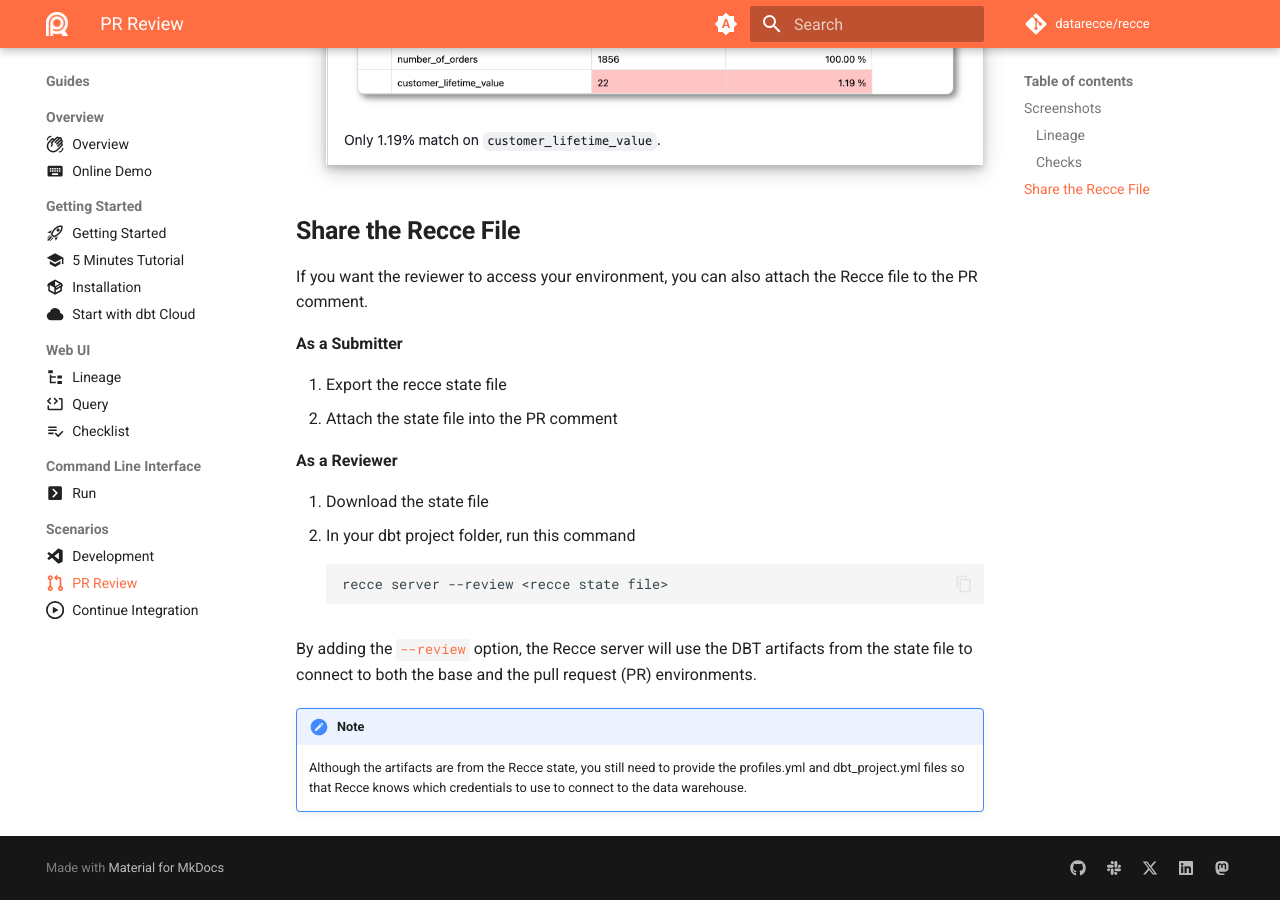
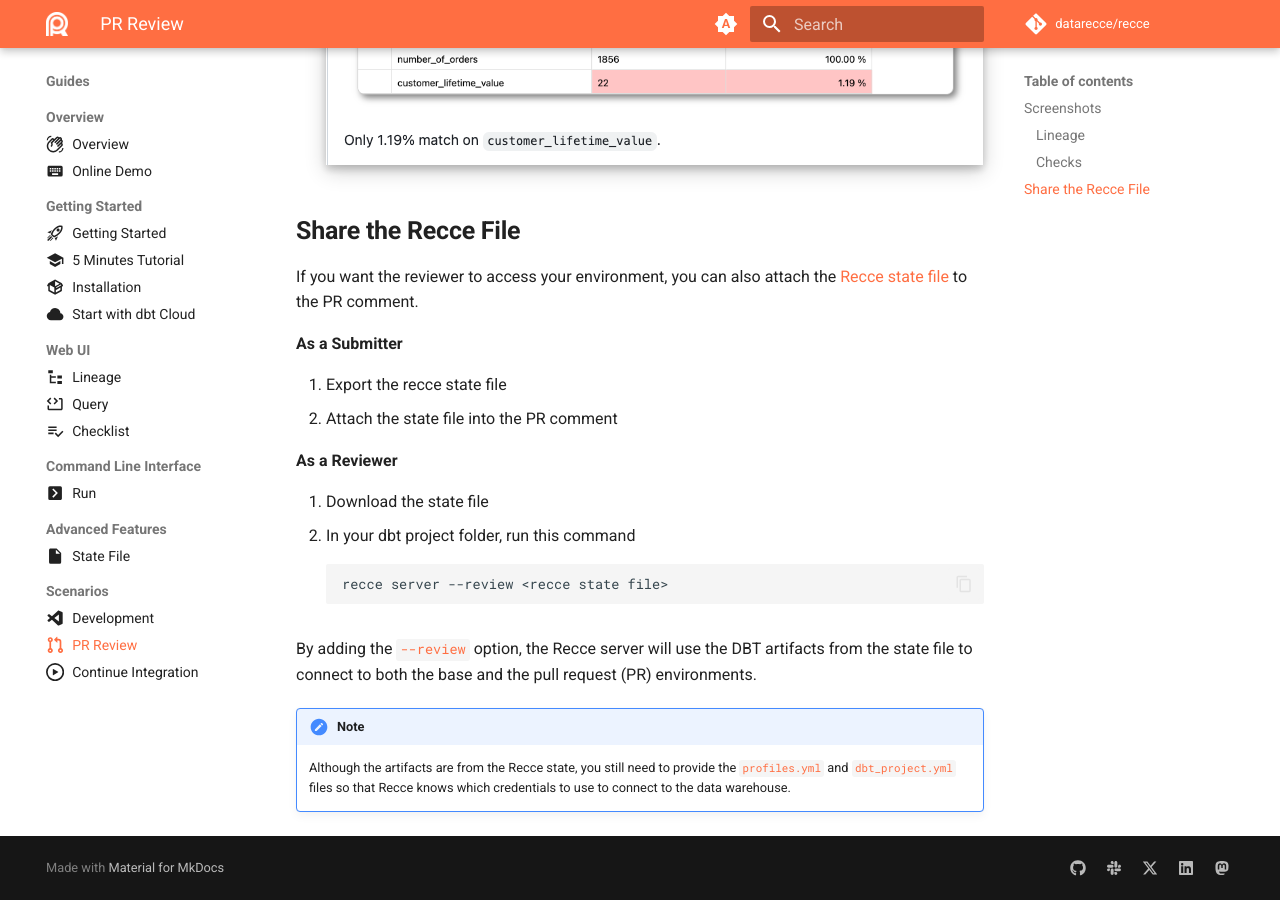
Before and after one commit to DataRecce/recce-documentation, an MkDocs documentation site: the page built from docs/docs/guides/scenario-pr-review.md, in a window 1280 px wide and 900 px high, scrolled down 2542 px. Built offline with MkDocs 1.6.1 and Material for MkDocs 9.7.7, drawn with Linux system fonts in a browser that asks for light colours; comment, search, counter and statistics services are not loaded.

Commit message:
Add state file page
Signed-off-by: popcorny <celu@infuseai.io>

```diff
--- a/docs/docs/guides/scenario-pr-review.md
+++ b/docs/docs/guides/scenario-pr-review.md
@@ -37,7 +37,7 @@
 
 ## Share the Recce File
 
-If you want the reviewer to access your environment, you can also attach the Recce file to the PR comment.
+If you want the reviewer to access your environment, you can also attach the [Recce state file](../features/state-file.md) to the PR comment.
 
 **As a Submitter**
 
@@ -57,4 +57,4 @@
 
 !!!Note
 
-    Although the artifacts are from the Recce state, you still need to provide the profiles.yml and dbt_project.yml files so that Recce knows which credentials to use to connect to the data warehouse.
+    Although the artifacts are from the Recce state, you still need to provide the `profiles.yml` and `dbt_project.yml` files so that Recce knows which credentials to use to connect to the data warehouse.
--- a/mkdocs.yml
+++ b/mkdocs.yml
@@ -42,6 +42,8 @@
           - docs/features/checklist.md
       - Command Line Interface:
           - docs/features/recce-run.md
+      - Advanced Features:
+          - docs/features/state-file.md
       - Scenarios:
           - docs/guides/scenario-dev.md
           - docs/guides/scenario-pr-review.md
```
Also changed, not shown: docs/docs/features/state-file.md (added, +53 -0 lines), docs/docs/guides/scenario-ci.md (+1 -1 lines), docs/docs/guides/scenario-dev.md (+1 -1 lines), docs/assets/images/features/state-file-dev.png (added), docs/assets/images/features/state-file-pr.png (added).
